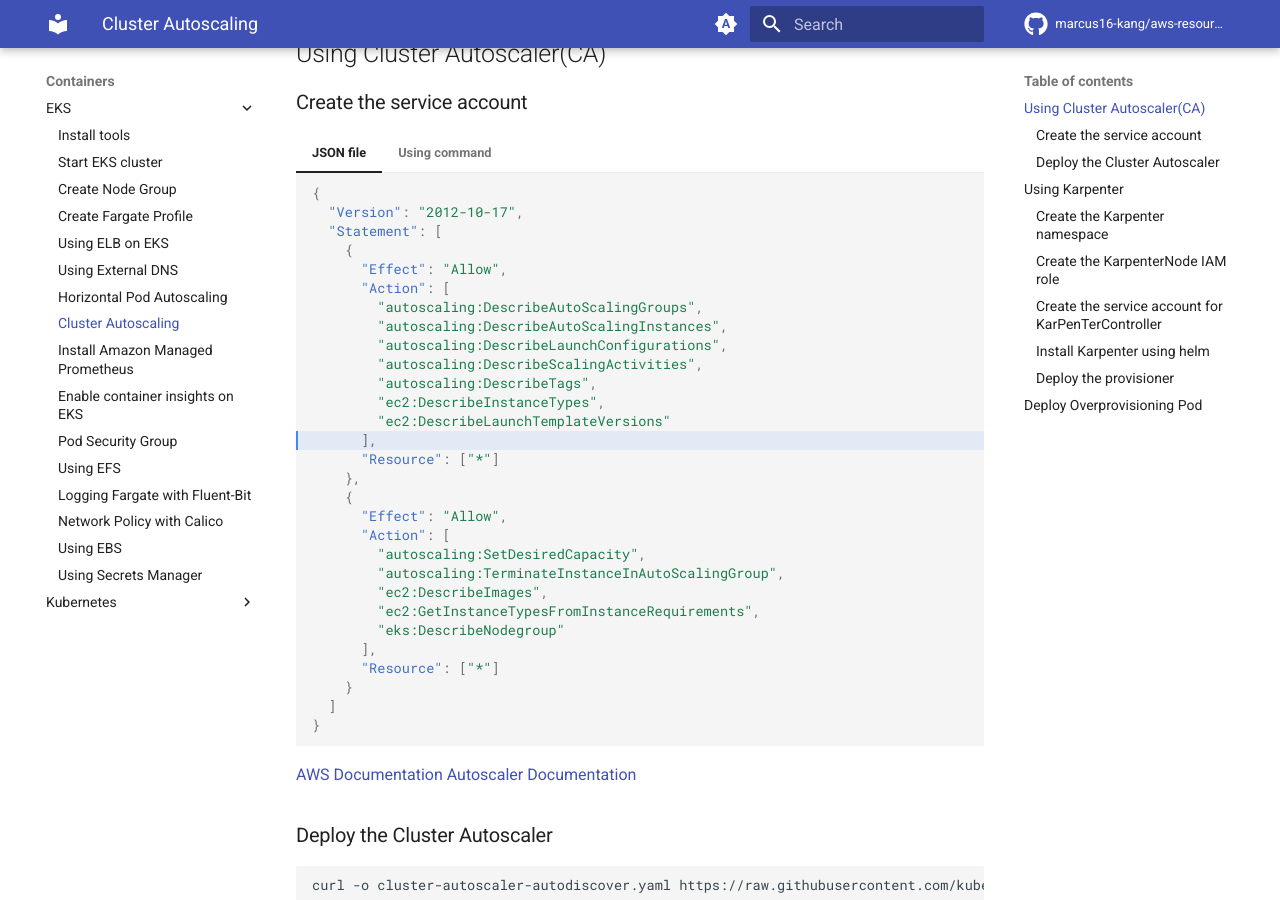
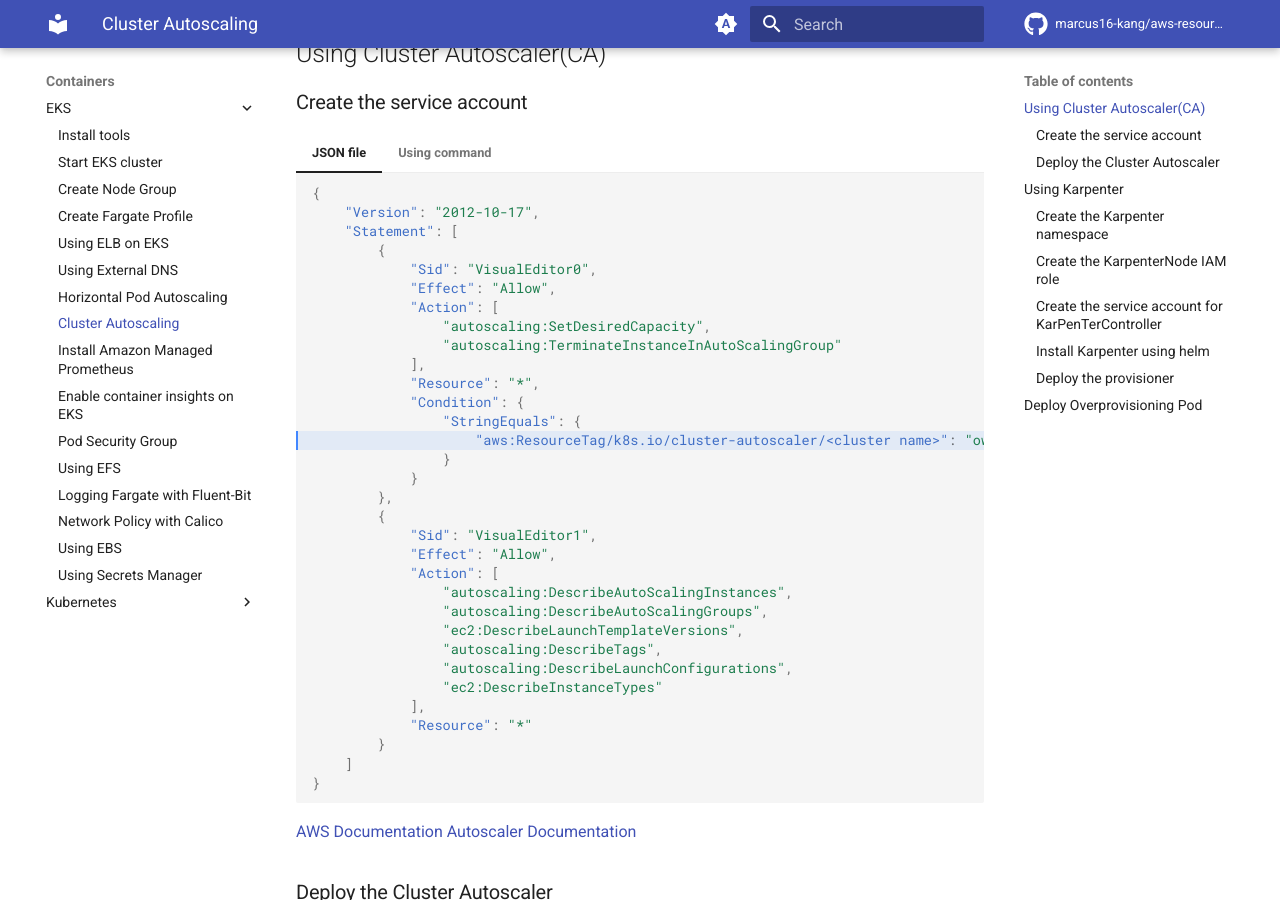
Before and after one commit to dev-sjlee/aws-resources-example, an MkDocs documentation site: the page built from docs/Containers/EKS/08-cluster-autoscaling.md, in a window 1280 px wide and 900 px high, scrolled down 192 px. Built offline with MkDocs 1.6.1 and Material for MkDocs 9.7.7, drawn with Linux system fonts in a browser that asks for light colours; comment, search, counter and statistics services are not loaded.

Commit message:
Fix eks-01, 05, 08.

````diff
--- a/docs/Containers/EKS/08-cluster-autoscaling.md
+++ b/docs/Containers/EKS/08-cluster-autoscaling.md
@@ -7,80 +7,93 @@
 === "JSON file"
     ``` json hl_lines="14"
     {
-      "Version": "2012-10-17",
-      "Statement": [
-        {
-          "Effect": "Allow",
-          "Action": [
-            "autoscaling:DescribeAutoScalingGroups",
-            "autoscaling:DescribeAutoScalingInstances",
-            "autoscaling:DescribeLaunchConfigurations",
-            "autoscaling:DescribeScalingActivities",
-            "autoscaling:DescribeTags",
-            "ec2:DescribeInstanceTypes",
-            "ec2:DescribeLaunchTemplateVersions"
-          ],
-          "Resource": ["*"]
-        },
-        {
-          "Effect": "Allow",
-          "Action": [
-            "autoscaling:SetDesiredCapacity",
-            "autoscaling:TerminateInstanceInAutoScalingGroup",
-            "ec2:DescribeImages",
-            "ec2:GetInstanceTypesFromInstanceRequirements",
-            "eks:DescribeNodegroup"
-          ],
-          "Resource": ["*"]
-        }
-      ]
+        "Version": "2012-10-17",
+        "Statement": [
+            {
+                "Sid": "VisualEditor0",
+                "Effect": "Allow",
+                "Action": [
+                    "autoscaling:SetDesiredCapacity",
+                    "autoscaling:TerminateInstanceInAutoScalingGroup"
+                ],
+                "Resource": "*",
+                "Condition": {
+                    "StringEquals": {
+                        "aws:ResourceTag/k8s.io/cluster-autoscaler/<cluster name>": "owned"
+                    }
+                }
+            },
+            {
+                "Sid": "VisualEditor1",
+                "Effect": "Allow",
+                "Action": [
+                    "autoscaling:DescribeAutoScalingInstances",
+                    "autoscaling:DescribeAutoScalingGroups",
+                    "ec2:DescribeLaunchTemplateVersions",
+                    "autoscaling:DescribeTags",
+                    "autoscaling:DescribeLaunchConfigurations",
+                    "ec2:DescribeInstanceTypes"
+                ],
+                "Resource": "*"
+            }
+        ]
     }
     ```
 
 === "Using command"
-    ``` shell hl_lines="15 36 40 43 44"
+    ``` shell hl_lines="1 2 3 4"
+    POLICY_NAME="<policy name>"
+    ROLE_NAME="<role name>"
+    CLUSTER_NAME="<cluster name>"
+    PROJECT_NAME="<project name>"
+
     cat << EOF >> cluster-autoscaler-policy.json
     {
-      "Version": "2012-10-17",
-      "Statement": [
-        {
-          "Effect": "Allow",
-          "Action": [
-            "autoscaling:DescribeAutoScalingGroups",
-            "autoscaling:DescribeAutoScalingInstances",
-            "autoscaling:DescribeLaunchConfigurations",
-            "autoscaling:DescribeScalingActivities",
-            "autoscaling:DescribeTags",
-            "ec2:DescribeInstanceTypes",
-            "ec2:DescribeLaunchTemplateVersions"
-          ],
-          "Resource": ["*"]
-        },
-        {
-          "Effect": "Allow",
-          "Action": [
-            "autoscaling:SetDesiredCapacity",
-            "autoscaling:TerminateInstanceInAutoScalingGroup",
-            "ec2:DescribeImages",
-            "ec2:GetInstanceTypesFromInstanceRequirements",
-            "eks:DescribeNodegroup"
-          ],
-          "Resource": ["*"]
-        }
-      ]
+        "Version": "2012-10-17",
+        "Statement": [
+            {
+                "Sid": "VisualEditor0",
+                "Effect": "Allow",
+                "Action": [
+                    "autoscaling:SetDesiredCapacity",
+                    "autoscaling:TerminateInstanceInAutoScalingGroup"
+                ],
+                "Resource": "*",
+                "Condition": {
+                    "StringEquals": {
+                        "aws:ResourceTag/k8s.io/cluster-autoscaler/${CLUSTER_NAME}": "owned"
+                    }
+                }
+            },
+            {
+                "Sid": "VisualEditor1",
+                "Effect": "Allow",
+                "Action": [
+                    "autoscaling:DescribeAutoScalingInstances",
+                    "autoscaling:DescribeAutoScalingGroups",
+                    "ec2:DescribeLaunchTemplateVersions",
+                    "autoscaling:DescribeTags",
+                    "autoscaling:DescribeLaunchConfigurations",
+                    "ec2:DescribeInstanceTypes"
+                ],
+                "Resource": "*"
+            }
+        ]
     }
     EOF
 
-    aws iam create-policy \
-        --policy-name <policy name> \
-        --policy-document file://cluster-autoscaler-policy.json
+    POLICY_ARN=$(aws iam create-policy \
+        --policy-name $POLICY_NAME \
+        --policy-document file://cluster-autoscaler-policy.json \
+        --tags Key=project,Value=$PROJECT_NAME \
+    | jq -r '.Policy.Arn')
 
     eksctl create iamserviceaccount \
-        --cluster=<cluster name> \
+        --cluster=$CLUSTER_NAME \
         --namespace=kube-system \
         --name=cluster-autoscaler \
-        --role-name=<role name> \
-        --attach-policy-arn=arn:aws:iam::<account id>:policy/<policy name> \
+        --role-name=$ROLE_NAME \
+        --attach-policy-arn=$POLICY_ARN \
         --override-existing-serviceaccounts \
         --approve
     ```
@@ -104,7 +117,7 @@
 
 > Please add `--balance-similar-node-groups` and `--skip-nodes-with-system-pods=false` at `spec.template.spec.containers.command`, and change to your cluster name like this:
 
-``` yaml
+``` yaml hl_lines="10"
     spec:
       containers:
       - command
````
Also changed, not shown: docs/Containers/EKS/01-install-tools.md (+24 -0 lines), docs/Containers/EKS/05-using-elb-on-eks.md (+28 -12 lines).
